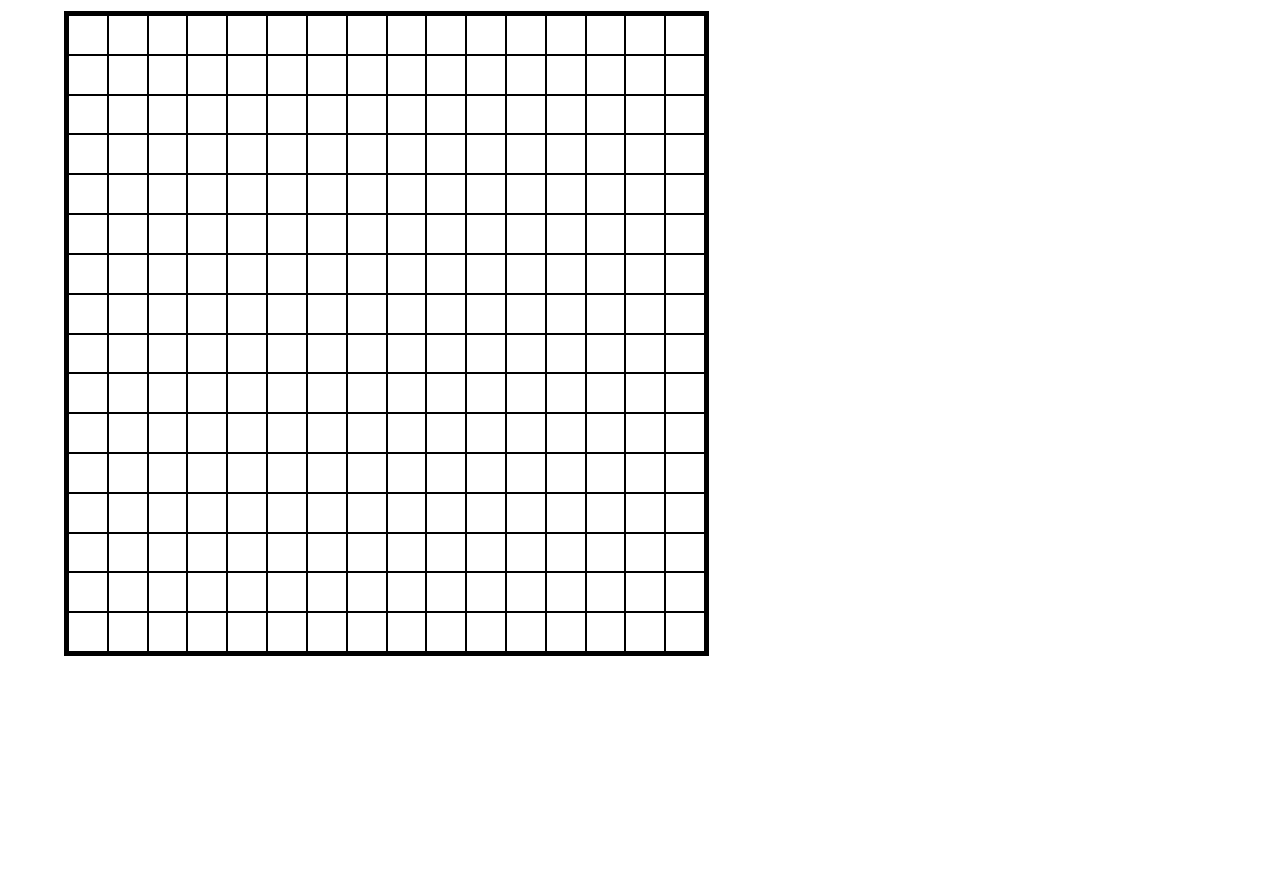
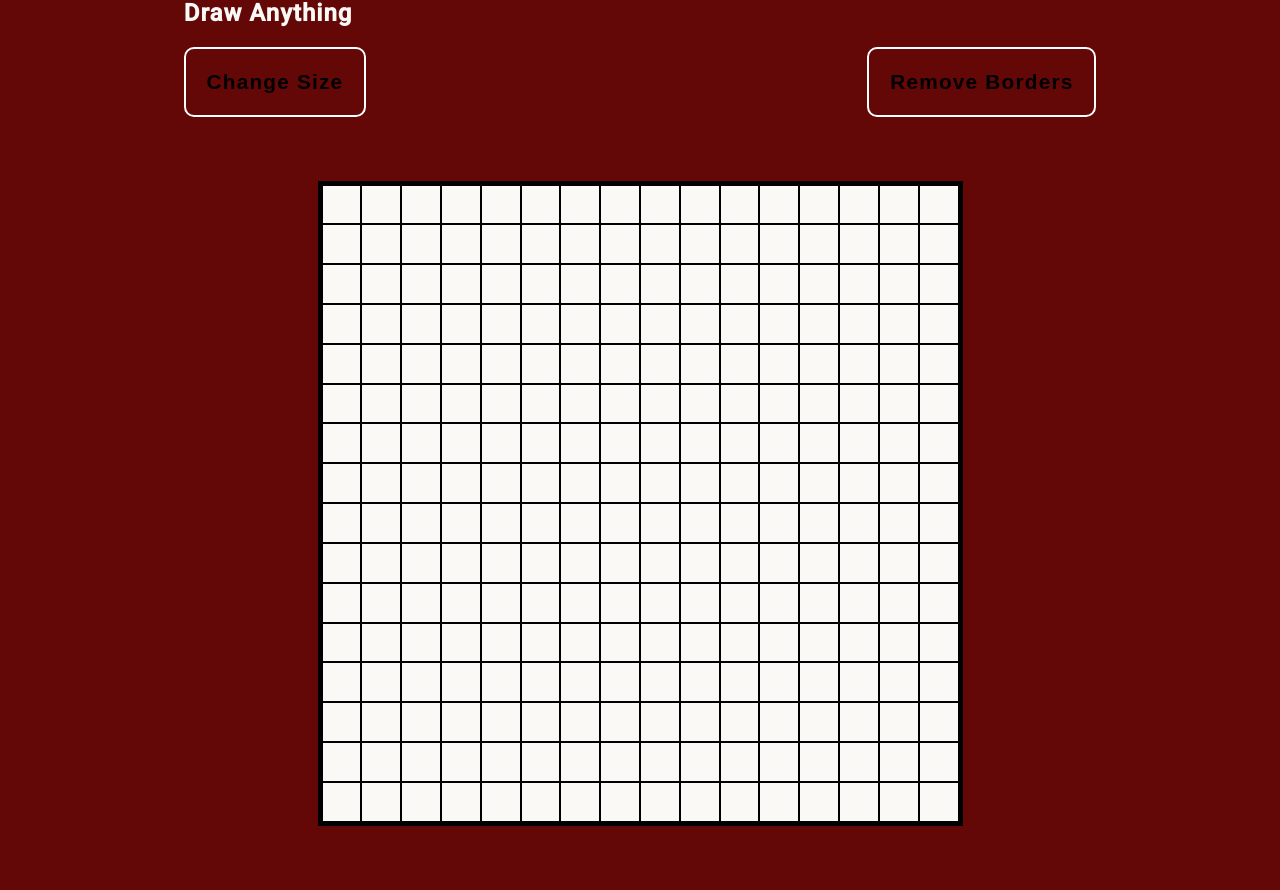
Before and after one commit to Parzivalcen/Etch-A-Sketch, a plain HTML site: page index.html in a window 1280 px wide. Shown: the part 77-967 px from the top of the page. Before the commit the page ends 800 px from the top, so only its background shows below. Drawn offline with Linux system fonts and the light colour scheme.

Commit message:
added styles, and buttons to remove line, and change size are working

```diff
--- a/app.js
+++ b/app.js
@@ -5,13 +5,22 @@
 // Ask user for how much squares they want.
 const container = document.querySelector(".board-container");
 let nSquares = 16;
+// create element div
+let squareDivs = [];
 
 const btn = document.querySelector(".btn--change");
+const removerBorder = document.querySelector('.btn--borders');
 
 createDivs(nSquares);
+// ask user for input when btn is clicked
 btn.addEventListener("click", () => {
   askUser();
 });
+removerBorder.addEventListener("click", () => {
+  removeBorder(squareDivs);
+});
+
+
 
 function createDivs(nSquares) {
   for (let i = 0; i < nSquares * nSquares; i++) {
@@ -23,6 +32,8 @@ function createDivs(nSquares) {
     div.classList.add("square");
     container.appendChild(div);
   }
+  // get all div for styling
+  squareDivs = container.querySelectorAll('.square');
 }
 // let randomColor = Math.floor(Math.random() * 16777215).toString(16);
 // document.querySelector("square").style.backgroundColor = `#${randomColor}`;
@@ -49,3 +60,16 @@ function askUser() {
   createDivs(nSquares);
   console.log("IM USER SQUARES", nSquares);
 }
+
+
+//Change border color
+//add inline style to each div
+function removeBorder(divs) {
+  if(nSquares > 33){
+    alert("This number is too large, can't remove borders, shouldn't be bigger than 33")
+    return; //Performance issues
+  }
+  divs.forEach(div => div.classList.add('noBorder'));
+  divs.forEach(div => div.classList.remove('square'));
+  // console.log(divs[0]);
+}
--- a/index.html
+++ b/index.html
@@ -6,11 +6,16 @@
     <meta name="viewport" content="width=device-width, initial-scale=1.0" />
     <script src="./app.js" defer></script>
     <link rel="stylesheet" href="./styles.css" />
-    <title>Document</title>
+    <title>Etch-A-Sketch</title>
   </head>
   <body>
     <div class="container">
-      <button class="btn btn--change">Change Size</button>
+      <h1 class="title h1">A place for your imagination to Flourish</h1>
+      <h2 class="title h2">Draw anything</h2>
+      <div class="buttons">
+        <button class="btn btn--change">Change Size</button>
+        <button class="btn btn--borders">Remove Borders</button>
+      </div>
       <div class="board-container">
         <!-- Create a 16x16 square of divs with JS -->
       </div>
--- a/styles.css
+++ b/styles.css
@@ -91,11 +91,68 @@ utility clases
   white-space: nowrap; /* added line */
   border: 0;
 }
+
+/* -----------
+HOME
+------------- */
+body{
+  display: flex;
+  flex-direction: column;
+  background-color:rgb(100, 7, 7);
+  font-family: "Roboto", sans-serif;
+  justify-content: center;
+
+}
+.container{
+  min-width: 700px;
+  min-height: 700px;
+  max-width: 1200px;
+  margin-inline: auto;
+}
+.title{
+  font-weight: bold;
+  color: #FAF9F6;
+  letter-spacing: 1px;
+}
+.h1{
+  font-size: 3rem;
+  color: #FAF9F6;
+
+}
+/* ---------
+BTN
+---------- */
+.buttons{
+  display: flex;
+  justify-content: space-between;
+}
+.btn{
+  padding: 1.3rem;
+  background: transparent;
+  border: 2px solid white;
+  font-weight: bold;
+  font-size: 1.3rem;
+  letter-spacing: 1.2px;
+  border-radius: 10px;
+  margin-top: 1rem;
+  transition:all 0.3s;
+}
+.btn:hover{
+  cursor: pointer;
+  color: white;
+}
+
+
+/* ---------
+BOARD CONTAINER
+------------ */
 .board-container {
   border: 4px solid black;
+  background: #FAF9F6;
 
   /* min-height: 100vh; */
 
+  min-width: 645px;
   max-width: 645px;
   max-height: 645px;
   min-height: 645px;
@@ -103,9 +160,10 @@ utility clases
   grid-template-columns: ;
   grid-template-rows: ; */
   gap: 0;
-  margin: 4rem;
+  margin-block: 4rem;
+  margin-inline: auto;
 }
-.board-container div {
+.square {
   border: 1px solid black;
   height: auto;
   width: auto;
@@ -115,3 +173,13 @@ utility clases
   background-color: rgb(196, 34, 34);
   transition: 0s;
 }
+.noBorder {
+  border-color: white;
+  height: auto;
+  width: auto;
+  transition: 0s 180s;
+}
+.noBorder:hover {
+  background-color: rgb(196, 34, 34);
+  transition: 0s;
+}
```
